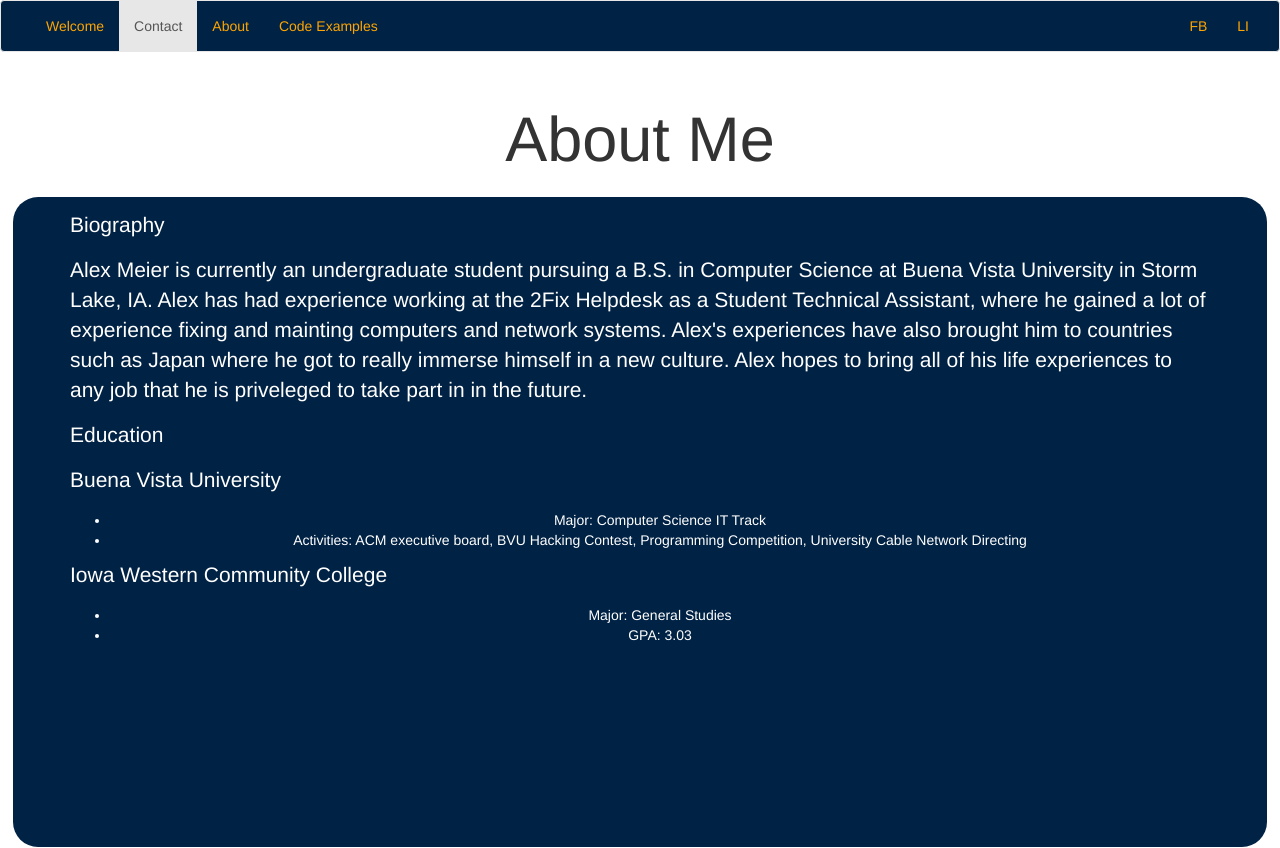
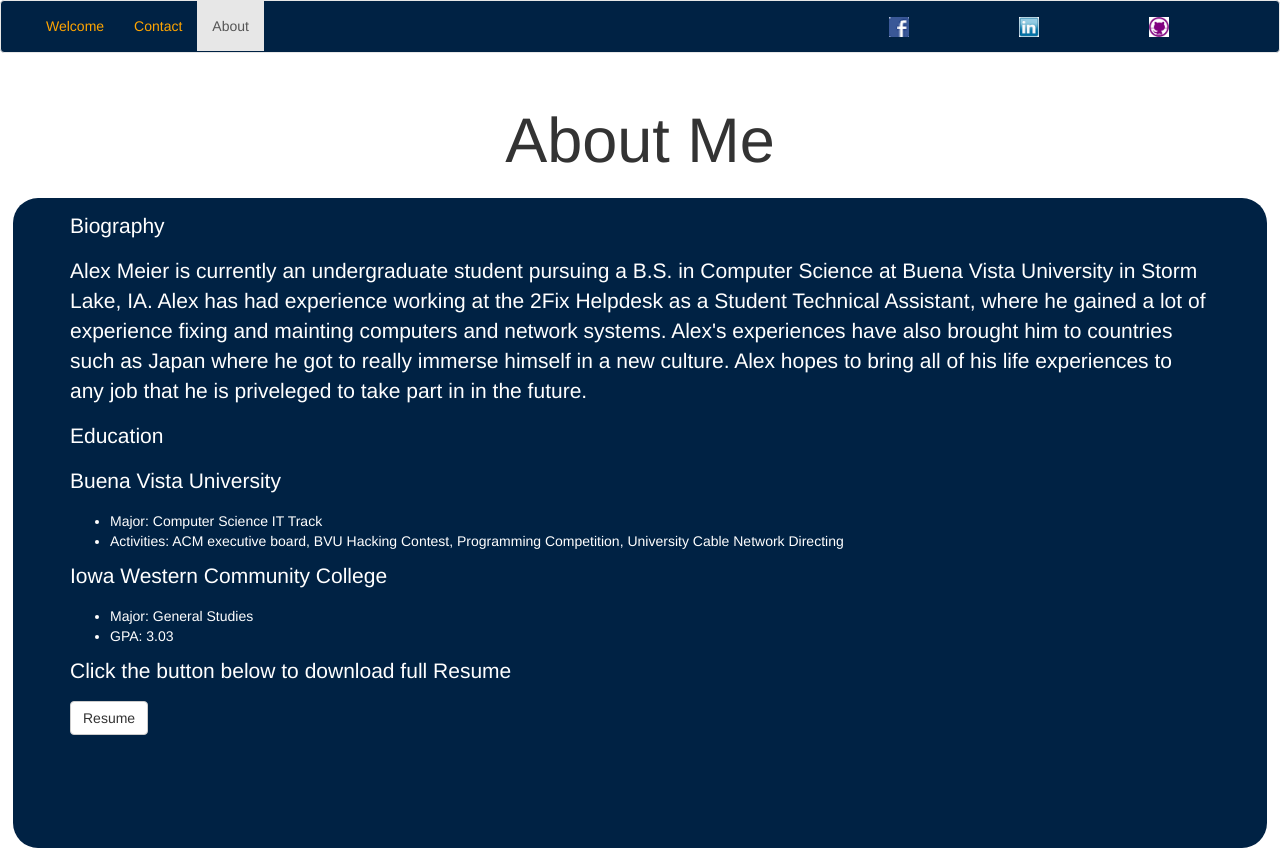
Before and after one commit to alexmeier74/alexmeier74.github.io, a plain HTML site: page about.html in a window 1280 px wide. Drawn offline with nearby package versions, Linux system fonts and the light colour scheme.

Commit message:
Fixed Spacing
Noticed that I mixed up some tags and the spacing got off. Fixed the
problem.

```diff
--- a/about.html
+++ b/about.html
@@ -30,13 +30,13 @@
 	    <div class="collapse navbar-collapse" id="bs-example-navbar-collapse-1">
 	      <ul class="nav navbar-nav">
 	        <li><a href="index.html">Welcome<span class="sr-only">(current)</span></a></li>
-	        <li class="active"><a href="#contact">Contact</a></li>
-	        <li><a href="about.html">About</a></li>
-	        <li><a href="code.html">Code Examples</a></li>
+	        <li><a href="contact.html">Contact</a></li>
+	        <li class="active"><a href="about.html">About</a></li>
 	      </ul>
 	      <ul class="nav navbar-nav navbar-right">
-	        <li><a href="#">FB</a></li>
-	        <li><a href="#">LI</a></li>
+	        <li><a href="http://www.facebook.com/alex.meier.56614" target="_blank"><img src="images/facebook.png"></a></li>
+	        <li><a href="http://www.linkedin.com/in/alexkmeier" target="_blank"><img src="images/linkedin.png"></a></li>
+	        <li><a href="http://github.com/alexmeier74" target="_blank"><img src="images/github.png"></a></li>
 	      </ul>
 	    </div><!-- /.navbar-collapse -->
 	  </div><!-- /.container-fluid -->
@@ -51,15 +51,17 @@
     		<p class="text">Alex Meier is currently an undergraduate student pursuing a B.S. in Computer Science at Buena Vista University in Storm Lake, IA. Alex has had experience working at the 2Fix Helpdesk as a Student Technical Assistant, where he gained a lot of experience fixing and mainting computers and network systems. Alex's experiences have also brought him to countries such as Japan where he got to really immerse himself in a new culture. Alex hopes to bring all of his life experiences to any job that he is priveleged to take part in in the future.</p>
     		<p class="text">Education</p>
     		<p class="text">Buena Vista University</p>
-    		<ul>
+    		<ul class="text">
     			<li>Major: Computer Science IT Track</li>
     			<li>Activities: ACM executive board, BVU Hacking Contest, Programming Competition, University Cable Network Directing</li>
     		</ul>
     		<p class="text">Iowa Western Community College</p>
-    		<ul>
+    		<ul class="text">
     			<li>Major: General Studies</li>
     			<li>GPA: 3.03</li>
     		</ul>
+    		<p class="text">Click the button below to download full Resume</p>
+			<button class="btn btn-default" id="Resume" value="Open Window" onClick="window.open('Resume.pdf')">Resume</button>
 		</div>
 	</div>
     </div>
```
Also changed, not shown: contact.html (+2 -2 lines).
